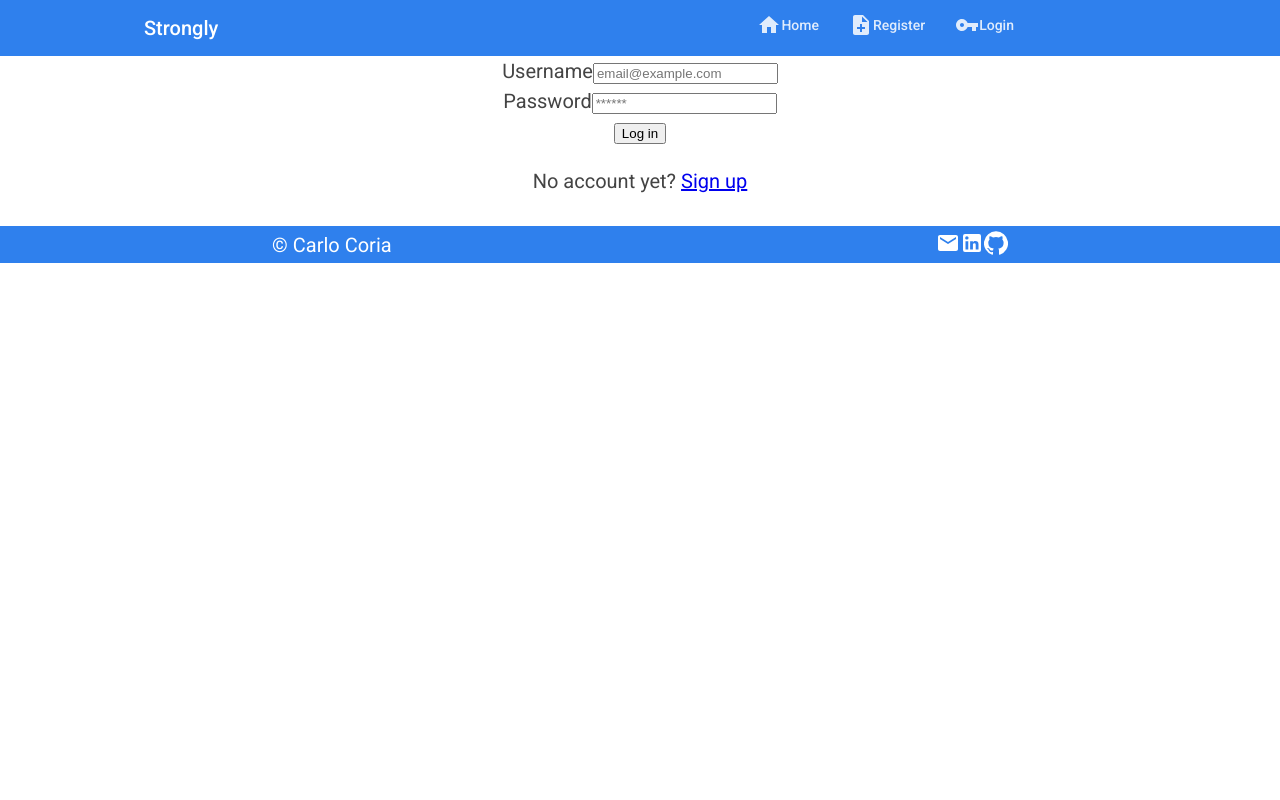
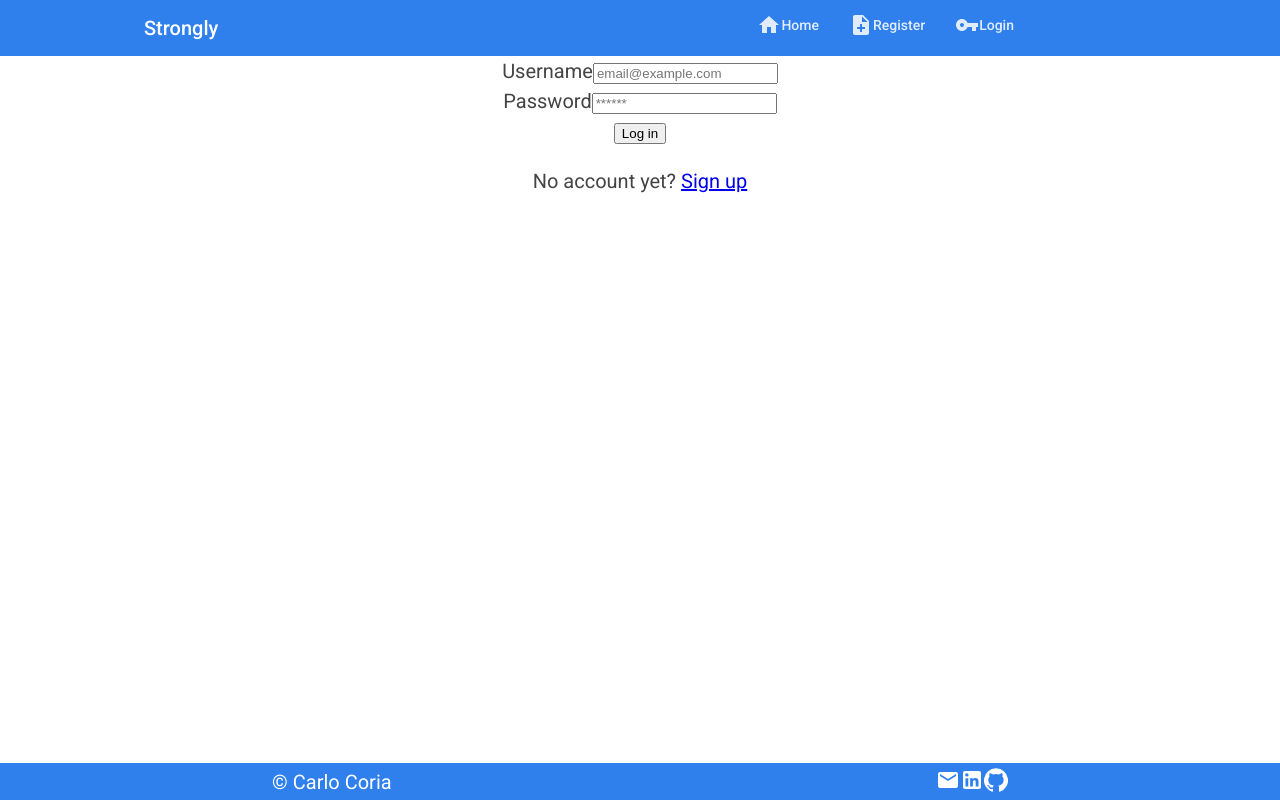
Before and after one commit to caco0830/Strongly-client, a React (Create React App) app: page /login in a window 1280 px wide. Built offline with nearby package versions, Linux system fonts and the light colour scheme.

Commit message:
Fixed footer so that it stays at the bottom of the screen

```diff
--- a/src/Components/App/App.css
+++ b/src/Components/App/App.css
@@ -1,6 +1,10 @@
 html, body {
     height: 100%;
     position: relative;
+}
+
+main{
+    margin-bottom: 40px;
 }
 
 .App__header{
--- a/src/Components/Footer/Footer.css
+++ b/src/Components/Footer/Footer.css
@@ -7,6 +7,8 @@
     background-color: #2F80ED;
     color: white;
     margin-top: 30px;
+    position: fixed;
+    bottom: 0;
 }
 
 .Footer a{
--- a/src/Components/ListPage/ListPage.js
+++ b/src/Components/ListPage/ListPage.js
@@ -36,7 +36,9 @@ class ListPage extends Component {
                             {this.renderWorkouts()}
                             </div>
                 }
+
             </div>
+
         );
     }
 }
```
